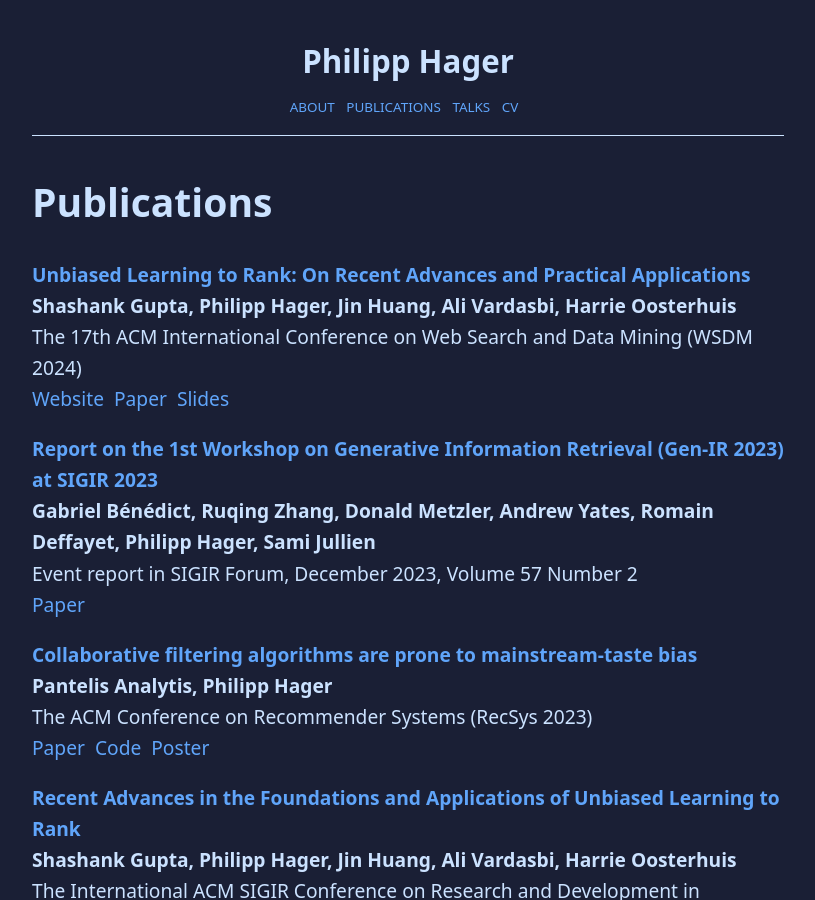
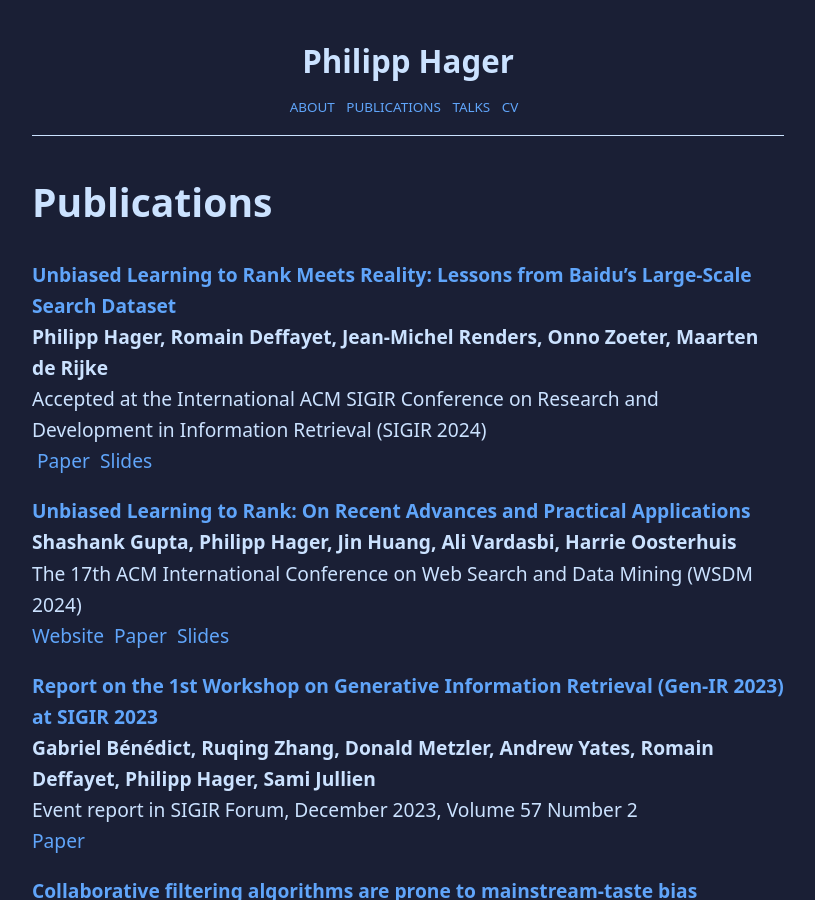
Before and after one commit to philipphager/philipphager.github.io, a Jekyll site: the page built from publications.md, in a window 1280 px wide and 900 px high. Shown: the whole window, without its empty margins (232-1047 px from the left). Built offline with Jekyll 4.4.1, drawn with Linux system fonts in a browser that asks for light colours.

Commit message:
Update publications.md

```diff
--- a/publications.md
+++ b/publications.md
@@ -3,6 +3,12 @@ layout: page
 title: Publications
 permalink: /publications/
 ---
+
+**[Unbiased Learning to Rank Meets Reality: Lessons from Baidu’s Large-Scale Search Dataset]()**\\
+**Philipp Hager, Romain Deffayet, Jean-Michel Renders, Onno Zoeter, Maarten de Rijke**\\
+Accepted at the International ACM SIGIR Conference on Research and Development in Information Retrieval (SIGIR 2024)\\
+&nbsp;[Paper]()
+&nbsp;[Slides]()
 
 **[Unbiased Learning to Rank:
 On Recent Advances and Practical Applications](https://sites.google.com/view/wsdm-2024-tutorial-ultr/)**\\
```
